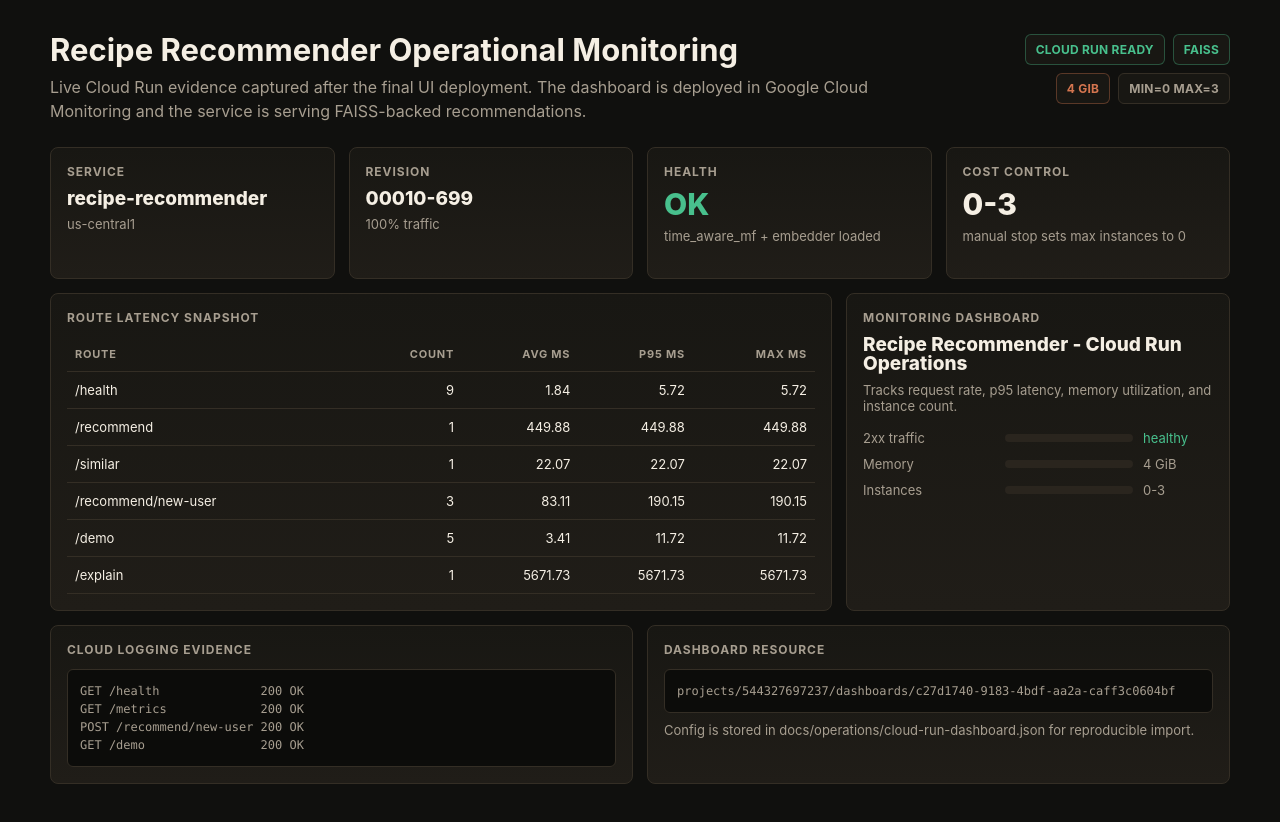
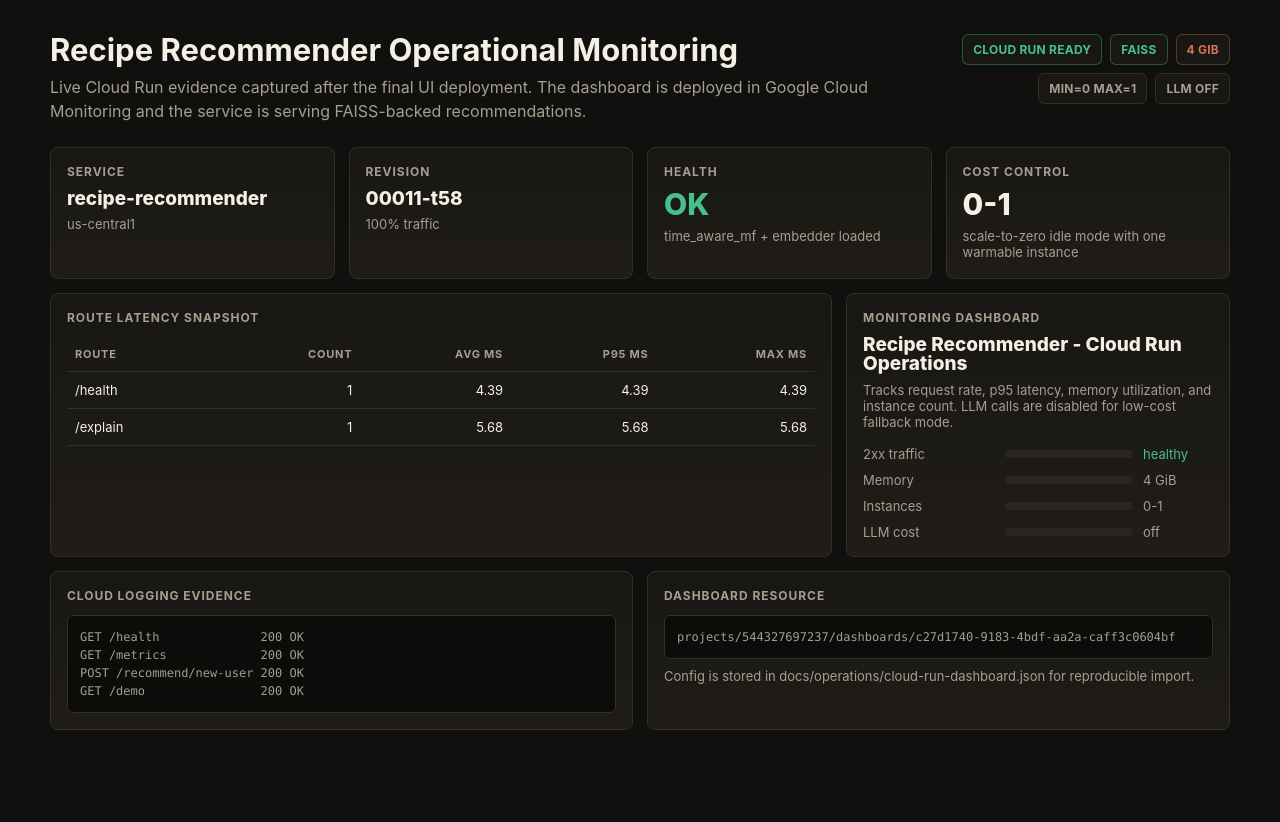
Before and after one commit to KrisDcosta/recipe-recommender-system, a plain HTML site: page docs/operations/monitoring-evidence.html in a window 1280 px wide. After the commit the page ends 800 px from the top, so only its background shows below. Drawn offline with Linux system fonts and the light colour scheme.

Commit message:
chore: switch public demo to low-cost fallback mode [skip ci]

```diff
--- a/docs/operations/cloud-run-dashboard.json
+++ b/docs/operations/cloud-run-dashboard.json
@@ -148,7 +148,7 @@
           "title": "Operational runbook",
           "text": {
             "format": "MARKDOWN",
-            "content": "Watch 5xx response classes, p95 latency, memory utilization, and instance count after each deploy. Use the `Cloud Run Control` GitHub Actions workflow to stop the service by setting max instances to 0, then restart by restoring max instances to 3."
+            "content": "Watch 5xx response classes, p95 latency, memory utilization, and instance count after each deploy. Use the `Cloud Run Control` GitHub Actions workflow to stop the service by setting max instances to 0, then restart by restoring max instances to 1."
           }
         }
       }
--- a/docs/operations/monitoring-evidence.html
+++ b/docs/operations/monitoring-evidence.html
@@ -97,7 +97,8 @@
         <span class="badge green">Cloud Run Ready</span>
         <span class="badge green">FAISS</span>
         <span class="badge orange">4 GiB</span>
-        <span class="badge">min=0 max=3</span>
+        <span class="badge">min=0 max=1</span>
+        <span class="badge">LLM off</span>
       </div>
     </header>
 
@@ -109,7 +110,7 @@
       </article>
       <article class="card span-3">
         <div class="label">Revision</div>
-        <div class="value small">00010-699</div>
+        <div class="value small">00011-t58</div>
         <div class="sub">100% traffic</div>
       </article>
       <article class="card span-3">
@@ -119,8 +120,8 @@
       </article>
       <article class="card span-3">
         <div class="label">Cost Control</div>
-        <div class="value">0-3</div>
-        <div class="sub">manual stop sets max instances to 0</div>
+        <div class="value">0-1</div>
+        <div class="sub">scale-to-zero idle mode with one warmable instance</div>
       </article>
 
       <article class="card span-8">
@@ -130,12 +131,8 @@
             <tr><th>Route</th><th>Count</th><th>Avg ms</th><th>p95 ms</th><th>Max ms</th></tr>
           </thead>
           <tbody>
-            <tr><td>/health</td><td>9</td><td>1.84</td><td>5.72</td><td>5.72</td></tr>
-            <tr><td>/recommend</td><td>1</td><td>449.88</td><td>449.88</td><td>449.88</td></tr>
-            <tr><td>/similar</td><td>1</td><td>22.07</td><td>22.07</td><td>22.07</td></tr>
-            <tr><td>/recommend/new-user</td><td>3</td><td>83.11</td><td>190.15</td><td>190.15</td></tr>
-            <tr><td>/demo</td><td>5</td><td>3.41</td><td>11.72</td><td>11.72</td></tr>
-            <tr><td>/explain</td><td>1</td><td>5671.73</td><td>5671.73</td><td>5671.73</td></tr>
+            <tr><td>/health</td><td>1</td><td>4.39</td><td>4.39</td><td>4.39</td></tr>
+            <tr><td>/explain</td><td>1</td><td>5.68</td><td>5.68</td><td>5.68</td></tr>
           </tbody>
         </table>
       </article>
@@ -143,11 +140,12 @@
       <article class="card span-4">
         <div class="label">Monitoring Dashboard</div>
         <div class="value small">Recipe Recommender - Cloud Run Operations</div>
-        <div class="sub">Tracks request rate, p95 latency, memory utilization, and instance count.</div>
+        <div class="sub">Tracks request rate, p95 latency, memory utilization, and instance count. LLM calls are disabled for low-cost fallback mode.</div>
         <div class="bars">
           <div class="bar-row"><span>2xx traffic</span><span class="bar"><span class="fill" style="width: 96%"></span></span><span class="ok">healthy</span></div>
           <div class="bar-row"><span>Memory</span><span class="bar"><span class="fill" style="width: 62%"></span></span><span>4 GiB</span></div>
-          <div class="bar-row"><span>Instances</span><span class="bar"><span class="fill" style="width: 33%"></span></span><span>0-3</span></div>
+          <div class="bar-row"><span>Instances</span><span class="bar"><span class="fill" style="width: 33%"></span></span><span>0-1</span></div>
+          <div class="bar-row"><span>LLM cost</span><span class="bar"><span class="fill" style="width: 0%"></span></span><span>off</span></div>
         </div>
       </article>
 
```
Also changed, not shown: docs/operations/monitoring-evidence.png, 7 other files.
